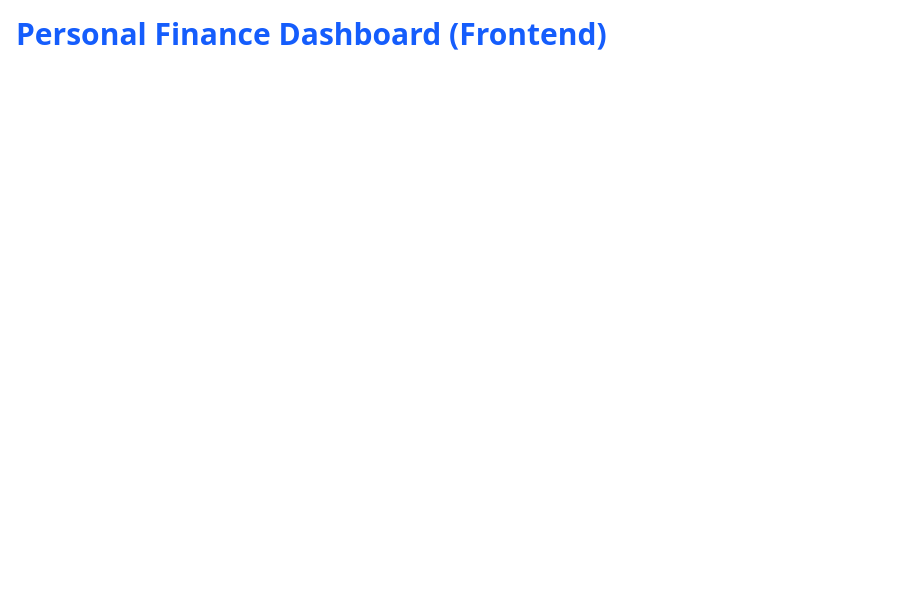
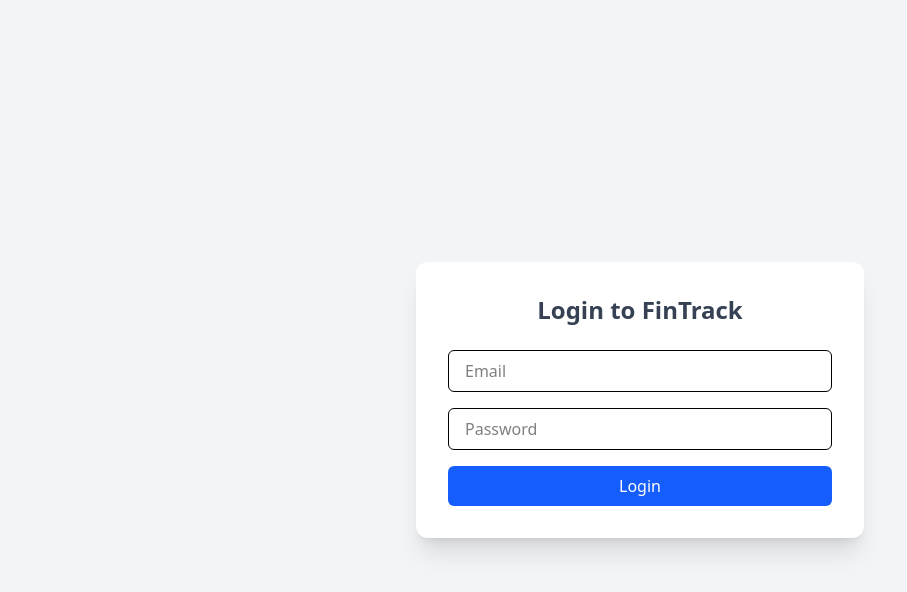
Before and after one commit to pritam2615/FinTrack, a React (Vite) app in the folder frontend/: page /login in a window 1280 px wide. Shown: the top 592 px of the page, without its empty margins (0-907 px from the left). Built offline with nearby package versions, Linux system fonts and the light colour scheme.

Commit message:
Login page complete

```diff
--- a/frontend/package.json
+++ b/frontend/package.json
@@ -13,6 +13,7 @@
     "@tailwindcss/vite": "^4.1.8",
     "react": "^19.1.0",
     "react-dom": "^19.1.0",
+    "react-router-dom": "^7.6.2",
     "tailwindcss": "^4.1.8"
   },
   "devDependencies": {
--- a/frontend/src/App.jsx
+++ b/frontend/src/App.jsx
@@ -1,15 +1,16 @@
+import { BrowserRouter as Router, Routes, Route } from "react-router-dom";
 import { useState } from 'react'
-import reactLogo from './assets/react.svg'
-import viteLogo from '/vite.svg'
-// import './App.css'
+import Login from "./pages/Login";
+
 
 function App() {
-
   return (
-    <div className="text-3xl font-bold text-blue-600 p-4">
-      Personal Finance Dashboard (Frontend)
-    </div>
+    <Router>
+      <Routes>
+        <Route path="/login" element={<Login />} />
+      </Routes>
+    </Router>
   );
 }
 
-export default App
+export default App;
--- a/frontend/src/pages/Login.jsx
+++ b/frontend/src/pages/Login.jsx
@@ -0,0 +1,45 @@
+import { useState } from "react";
+import AuthFormWrapper from "../components/AuthFormWrapper";
+
+export default function Login() {
+  const [form, setForm] = useState({ email: "", password: "" });
+
+  const handleChange = (e) =>
+    setForm({ ...form, [e.target.name]: e.target.value });
+
+  const handleSubmit = (e) => {
+    e.preventDefault();
+    console.log(form);
+  };
+
+  return (
+    <AuthFormWrapper title="Login to FinTrack">
+      <form onSubmit={handleSubmit} className="space-y-4">
+        <input
+          type="email"
+          name="email"
+          placeholder="Email"
+          value={form.email}
+          onChange={handleChange}
+          className="w-full border px-4 py-2 rounded-md focus:outline-none focus:ring-2 focus:ring-blue-500"
+          required
+        />
+        <input
+          type="password"
+          name="password"
+          placeholder="Password"
+          value={form.password}
+          onChange={handleChange}
+          className="w-full border px-4 py-2 rounded-md focus:outline-none focus:ring-2 focus:ring-blue-500"
+          required
+        />
+        <button
+          type="submit"
+          className="w-full bg-blue-600 text-white py-2 rounded-md hover:bg-blue-700"
+        >
+          Login
+        </button>
+      </form>
+    </AuthFormWrapper>
+  );
+}
```
Also changed, not shown: 1 other file (tests, documents, lock files or other folders).
